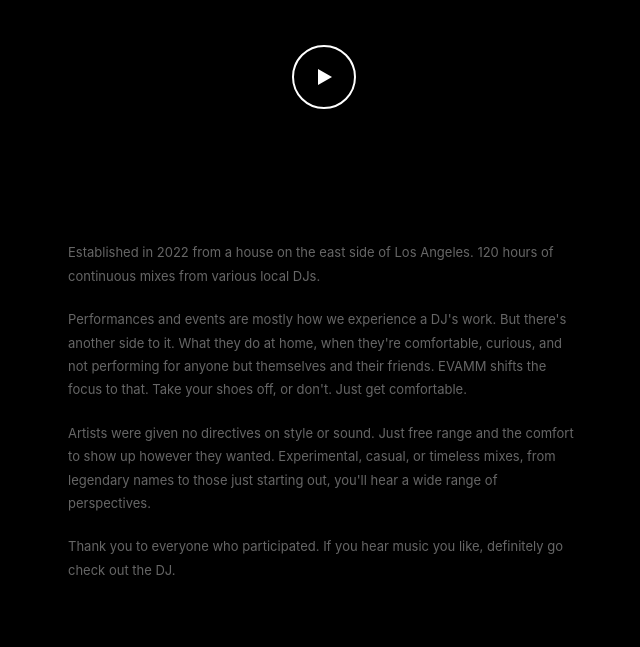
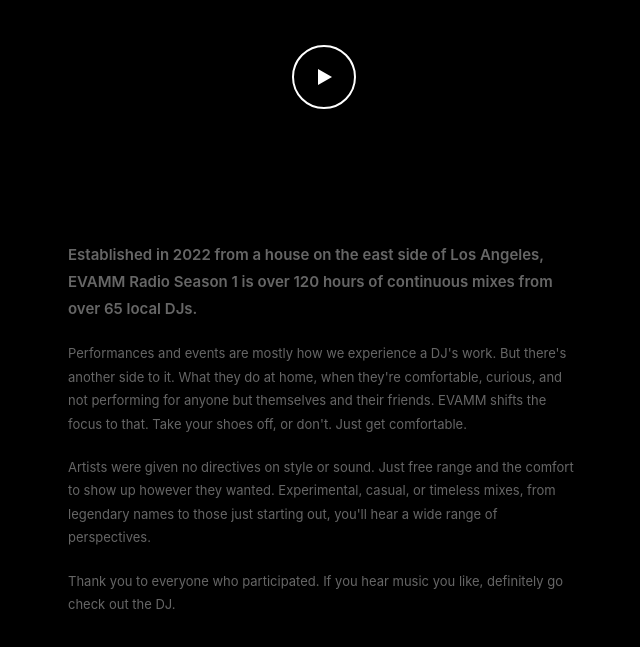
Before and after one commit to caseymariecrowe/evamm-radio, a plain HTML site: page index.html in a window 1280 px wide. Shown: the part 189-836 px from the top of the page, without its empty margins (316-956 px from the left). Drawn offline with Linux system fonts and the light colour scheme.

Commit message:
update mission statement styling and text

```diff
--- a/index.html
+++ b/index.html
@@ -66,6 +66,10 @@
     .mission p + p {
       margin-top: 20px;
     }
+    .mission p:first-child {
+      font-size: 15px;
+      font-weight: 600;
+    }
     .episode-info {
       margin-top: 48px;
       text-align: center;
@@ -125,7 +129,7 @@
   </div>
 
   <div class="mission">
-    <p>Established in 2022 from a house on the east side of Los Angeles. 120 hours of continuous mixes from various local DJs.</p>
+    <p>Established in 2022 from a house on the east side of Los Angeles, EVAMM Radio Season 1 is over 120 hours of continuous mixes from over 65 local DJs.</p>
     <p>Performances and events are mostly how we experience a DJ's work. But there's another side to it. What they do at home, when they're comfortable, curious, and not performing for anyone but themselves and their friends. EVAMM shifts the focus to that. Take your shoes off, or don't. Just get comfortable.</p>
     <p>Artists were given no directives on style or sound. Just free range and the comfort to show up however they wanted. Experimental, casual, or timeless mixes, from legendary names to those just starting out, you'll hear a wide range of perspectives.</p>
     <p>Thank you to everyone who participated. If you hear music you like, definitely go check out the DJ.</p>
```
